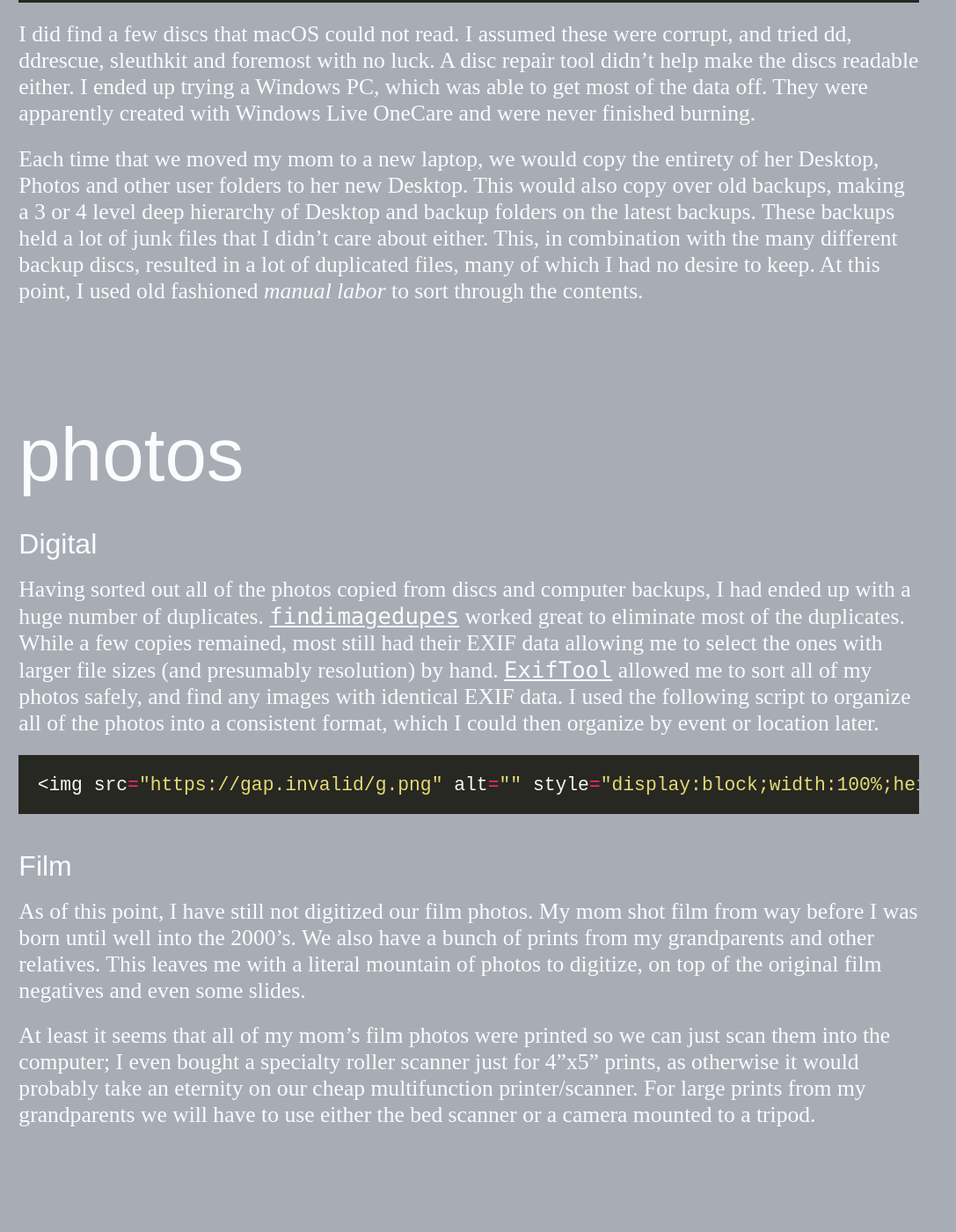
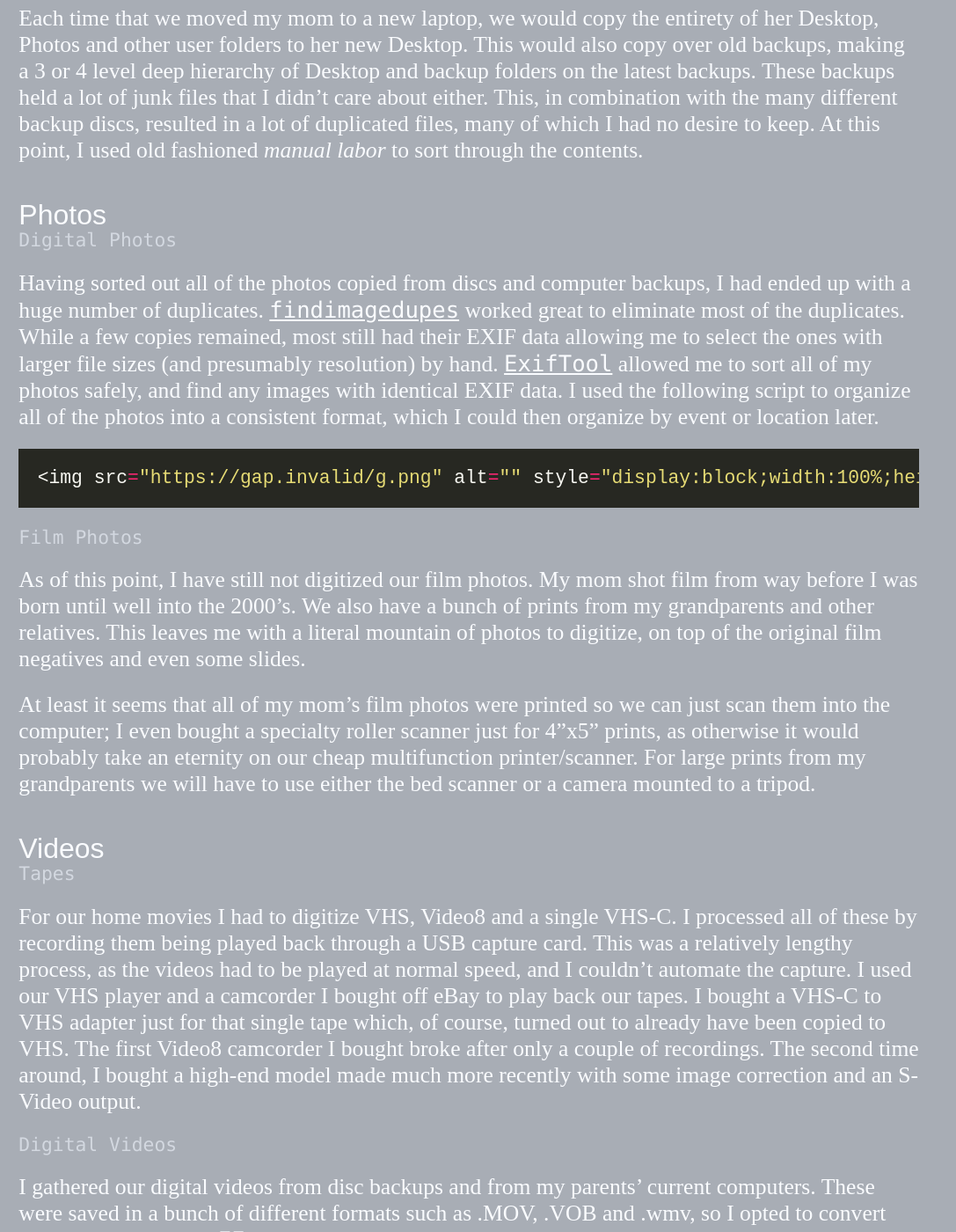
Before and after one commit to pens/rgb.sh, a Jekyll site: the page built from _posts/2019-03-07-digitization.md, in a window 1280 px wide and 1400 px high, scrolled down 2389 px. Shown: the whole window at 88% size, without its empty margins (0-1087 px from the left). Built offline with Jekyll 4.4.1, drawn with Linux system fonts in a browser that asks for light colours; some of the changed text lies outside the part shown.

Commit message:
Fix headings in dig.

````diff
--- a/_posts/2019-03-07-digitization.md
+++ b/_posts/2019-03-07-digitization.md
@@ -12,7 +12,7 @@ The first stage of this process was to collect all of the media and whatever I n
 
 All of the below scripts were written for [Bash 4](https://www.gnu.org/software/bash/manual/) and ran on a Mac. I relied on [shellharden](https://github.com/anordal/shellharden/blob/master/how_to_do_things_safely_in_bash.md) to improve these scripts. I hope these can be useful to others, but it should go without saying to use them at your own risk.
 
-# Discs
+## Discs
 
 We had created many computer backups over the years as we upgraded our PC's. This resulted in a large stack of CD's and DVD's that I would need to copy to my Mac and dig through. Getting the data off was not challenging, but *tedious*. I wrote the below to automatically copy all data off of the disc and eject it once finished, so that I could ~~watch TV~~ "be productive" while using the least effort to set up and finish the copy.
 
@@ -24,9 +24,9 @@ I did find a few discs that macOS could not read. I assumed these were corrupt,
 
 Each time that we moved my mom to a new laptop, we would copy the entirety of her Desktop, Photos and other user folders to her new Desktop. This would also copy over old backups, making a 3 or 4 level deep hierarchy of Desktop and backup folders on the latest backups. These backups held a lot of junk files that I didn't care about either. This, in combination with the many different backup discs, resulted in a lot of duplicated files, many of which I had no desire to keep. At this point, I used old fashioned *manual labor* to sort through the contents.
 
-# Photos
+## Photos
 
-## Digital
+### Digital Photos
 
 Having sorted out all of the photos copied from discs and computer backups, I had ended up with a huge number of duplicates. [findimagedupes](https://github.com/opennota/findimagedupes) worked great to eliminate most of the duplicates. While a few copies remained, most still had their EXIF data allowing me to select the ones with larger file sizes (and presumably resolution) by hand. [ExifTool](https://www.sno.phy.queensu.ca/~phil/exiftool/) allowed me to sort all of my photos safely, and find any images with identical EXIF data. I used the following script to organize all of the photos into a consistent format, which I could then organize by event or location later.
 
@@ -34,19 +34,19 @@ Having sorted out all of the photos copied from discs and computer backups, I ha
 {% include digitization/photos.sh %}
 ```
 
-## Film
+### Film Photos
 
 As of this point, I have still not digitized our film photos. My mom shot film from way before I was born until well into the 2000's. We also have a bunch of prints from my grandparents and other relatives. This leaves me with a literal mountain of photos to digitize, on top of the original film negatives and even some slides.
 
 At least it seems that all of my mom's film photos were printed so we can just scan them into the computer; I even bought a specialty roller scanner just for 4"x5" prints, as otherwise it would probably take an eternity on our cheap multifunction printer/scanner. For large prints from my grandparents we will have to use either the bed scanner or a camera mounted to a tripod.
 
-# Videos
+## Videos
 
-## Tape
+### Tapes
 
 For our home movies I had to digitize VHS, Video8 and a single VHS-C. I processed all of these by recording them being played back through a USB capture card. This was a relatively lengthy process, as the videos had to be played at normal speed, and I couldn't automate the capture. I used our VHS player and a camcorder I bought off eBay to play back our tapes. I bought a VHS-C to VHS adapter just for that single tape which, of course, turned out to already have been copied to VHS. The first Video8 camcorder I bought broke after only a couple of recordings. The second time around, I bought a high-end model made much more recently with some image correction and an S-Video output.
 
-## Digital
+### Digital Videos
 
 I gathered our digital videos from disc backups and from my parents' current computers. These were saved in a bunch of different formats such as .MOV, .VOB and .wmv, so I opted to convert them all to .mp4 with [FFmpeg](https://ffmpeg.org/documentation.html).
 
@@ -62,7 +62,7 @@ DVDs store their chapters as separate .VOB files. In some cases, I wanted these
 
 On Mac I used QuickTime Player (Edit > Trim ...) to manually trim the start and end of each video after digitized and converted to .mp4. There is a good opportunity here for some sort of automatic trimming based on video & audio analysis.
 
-# Audio Cassettes
+## Audio Cassettes
 
 There were a couple of Compact Cassettes (audio tapes) my parents wanted digitized. I recorded these into the computer using the same capture card as for video. The software did not have an mono, audio-only mode, so I had to do this conversion myself.
 
@@ -74,7 +74,7 @@ ffmpeg's ffprobe tool confirmed the audio was in aac format, so I chose to copy
 
 As with videos, I used QuickTime Player to trim the audio recordings after they were processed.
 
-# Schoolwork
+## Schoolwork
 
 I found a couple of old school assignments where I had either lost the digital original, or were never on the computer in the first place. My parent's multifunction printer/scanner was the easiest way for me to scan the documents, but the output was a separate .jpg file per page. [ImageMagick](https://www.imagemagick.org/script/command-line-processing.php)'s convert tool allowed me to combine these into a single .pdf.
 
@@ -99,6 +99,6 @@ From here, I wrote a script to organize all of the attachments so that I could q
 {% include digitization/email.sh %}
 ```
 
-# Conclusion
+## Conclusion
 
 After all of this, I copied all of the data to a USB hard drive as well as the cloud. I am currently going through and cleaning up the files by hand as I find time. I'd eventually like a neatly organized cloud folder of videos, pictures, etc., but at least the critical issue of the media degrading is taken care of.
````
Also changed, not shown: other parts of _posts/2019-03-07-digitization.md (+1 -1 lines).
